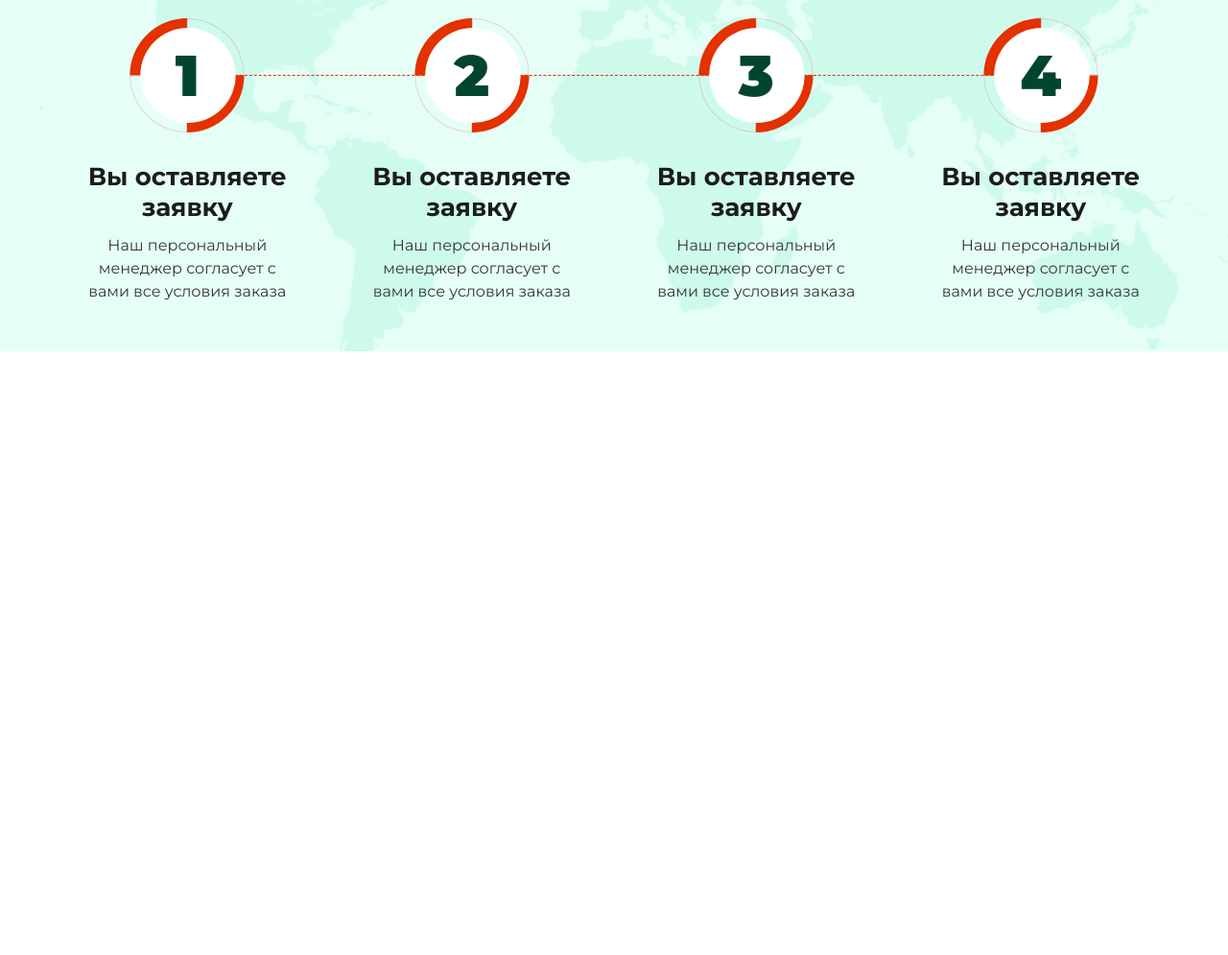
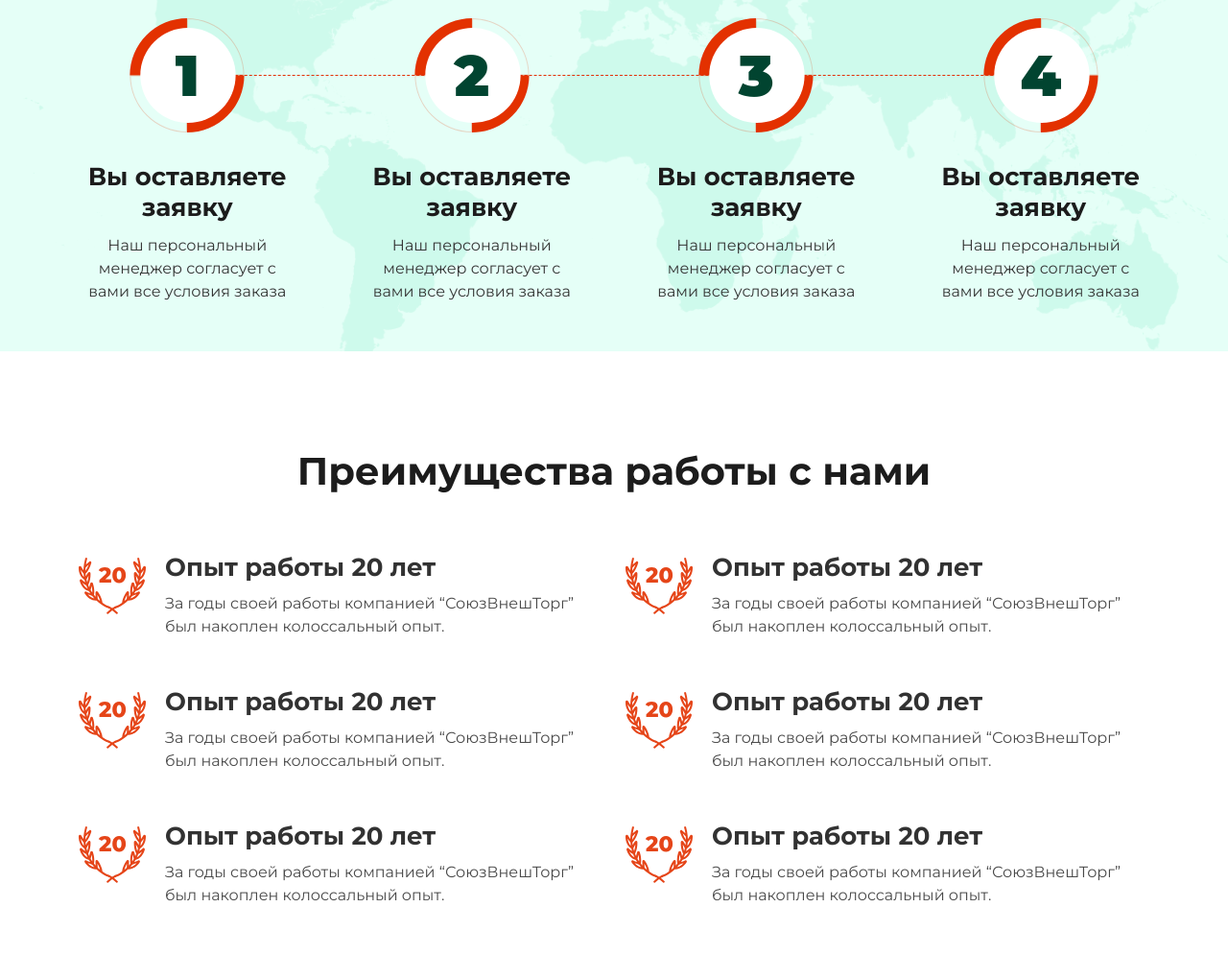
Before and after one commit to isakov-dev/SoyuzVneshTorg-layout, a website: page index.html in a window 1280 px wide. Shown: the part 1667-2662 px from the top of the page at 96% size. Before the commit the page ends 2033 px from the top, so only its background shows below. Drawn offline with Linux system fonts and the light colour scheme.

Commit message:
Fully-adaptive advantages are added

```diff
--- a/index.html
+++ b/index.html
@@ -155,6 +155,78 @@
         </div>
     </div>
 </div>
+<div class="advantages">
+    <div class="container">
+        <div class="row">
+            <div class="col-12">
+                <h2 class="advantages__title title">Преимущества работы с нами</h2>
+                <div class="advantages__row row">
+
+                        <div class="advantages__item col-md-6">
+                            <img src="../images/advantages/icon.svg" alt="" class="advantages__icon">
+                            <div class="advantages__right">
+                                <div class="advantages__name">Опыт работы 20 лет</div>
+                                <div class="advantages__description">
+                                    За годы своей работы компанией “СоюзВнешТорг” был накоплен колоссальный опыт.
+                                </div>
+                            </div>
+                        </div>
+
+                        <div class="advantages__item col-md-6">
+                            <img src="../images/advantages/icon.svg" alt="" class="advantages__icon">
+                            <div class="advantages__right">
+                                <div class="advantages__name">Опыт работы 20 лет</div>
+                                <div class="advantages__description">
+                                    За годы своей работы компанией “СоюзВнешТорг” был накоплен колоссальный опыт.
+                                </div>
+                            </div>
+                        </div>
+
+                        <div class="advantages__item col-md-6">
+                            <img src="../images/advantages/icon.svg" alt="" class="advantages__icon">
+                            <div class="advantages__right">
+                                <div class="advantages__name">Опыт работы 20 лет</div>
+                                <div class="advantages__description">
+                                    За годы своей работы компанией “СоюзВнешТорг” был накоплен колоссальный опыт.
+                                </div>
+                            </div>
+                        </div>
+
+                        <div class="advantages__item col-md-6">
+                            <img src="../images/advantages/icon.svg" alt="" class="advantages__icon">
+                            <div class="advantages__right">
+                                <div class="advantages__name">Опыт работы 20 лет</div>
+                                <div class="advantages__description">
+                                    За годы своей работы компанией “СоюзВнешТорг” был накоплен колоссальный опыт.
+                                </div>
+                            </div>
+                        </div>
+
+                        <div class="advantages__item col-md-6">
+                            <img src="../images/advantages/icon.svg" alt="" class="advantages__icon">
+                            <div class="advantages__right">
+                                <div class="advantages__name">Опыт работы 20 лет</div>
+                                <div class="advantages__description">
+                                    За годы своей работы компанией “СоюзВнешТорг” был накоплен колоссальный опыт.
+                                </div>
+                            </div>
+                        </div>
+
+                        <div class="advantages__item col-md-6">
+                            <img src="../images/advantages/icon.svg" alt="" class="advantages__icon">
+                            <div class="advantages__right">
+                                <div class="advantages__name">Опыт работы 20 лет</div>
+                                <div class="advantages__description">
+                                    За годы своей работы компанией “СоюзВнешТорг” был накоплен колоссальный опыт.
+                                </div>
+                            </div>
+                        </div>
+
+                </div>
+            </div>
+        </div>
+    </div>
+</div>
 
     <script src="js/bootstrap.min.js"></script>
     </body>
--- /dev/null
+++ b/src/scss/_advantages.scss
@@ -0,0 +1,106 @@
+.advantages {
+
+  margin-top: 100px;
+
+  @include laptop {
+    margin-top: 85px;
+  }
+
+  @include tablet {
+    margin-top: 70px;
+  }
+
+  &__title {
+
+    @include tablet {
+      text-align: left;
+    }
+
+  }
+
+  &__row {
+
+    margin-top: 60px;
+    margin-bottom: -50px;
+
+    @include laptop {
+      margin-top: 45px;
+    }
+
+    @include tablet {
+      margin-top: 30px;
+      margin-bottom: -40px;
+    }
+
+  }
+
+  &__item {
+
+    display: flex;
+    align-items: start;
+    margin-bottom: 50px;
+
+    @include tablet {
+      margin-bottom: 40px;
+    }
+
+  }
+
+  &__icon {
+
+    flex-shrink: 0;
+    width: 70px;
+    height: auto;
+
+    @include laptop {
+      width: 60px;
+    }
+
+    @include tablet {
+      width: 50px;
+    }
+
+  }
+
+  &__right {
+
+    padding-left: 20px;
+    opacity: .9;
+
+    @include laptop {
+      padding-left: 15px;
+    }
+
+    @include tablet {
+      padding-left: 10px;
+    }
+
+  }
+
+  &__name {
+
+    font-weight: bold;
+    font-size: 26px;
+    line-height: 32px;
+    color: $almost-black;
+
+    @include laptop {
+      font-size: 23px;
+      line-height: 28px;
+    }
+
+    @include tablet {
+      font-size: 20px;
+      line-height: 25px;
+    }
+
+  }
+
+  &__description {
+    margin-top: 10px;
+    font-size: 16px;
+    line-height: 24px;
+    color: $dark-gray;
+  }
+
+}
--- a/src/scss/style.scss
+++ b/src/scss/style.scss
@@ -5,3 +5,4 @@
 @import "hero";
 @import "services";
 @import "stages";
+@import "advantages";
```
Also changed, not shown: src/html/blocks/advantages.html (added, +22 -0 lines), src/html/index.html (+1 -0 lines), css/style.css, images/advantages/icon.svg (added).
